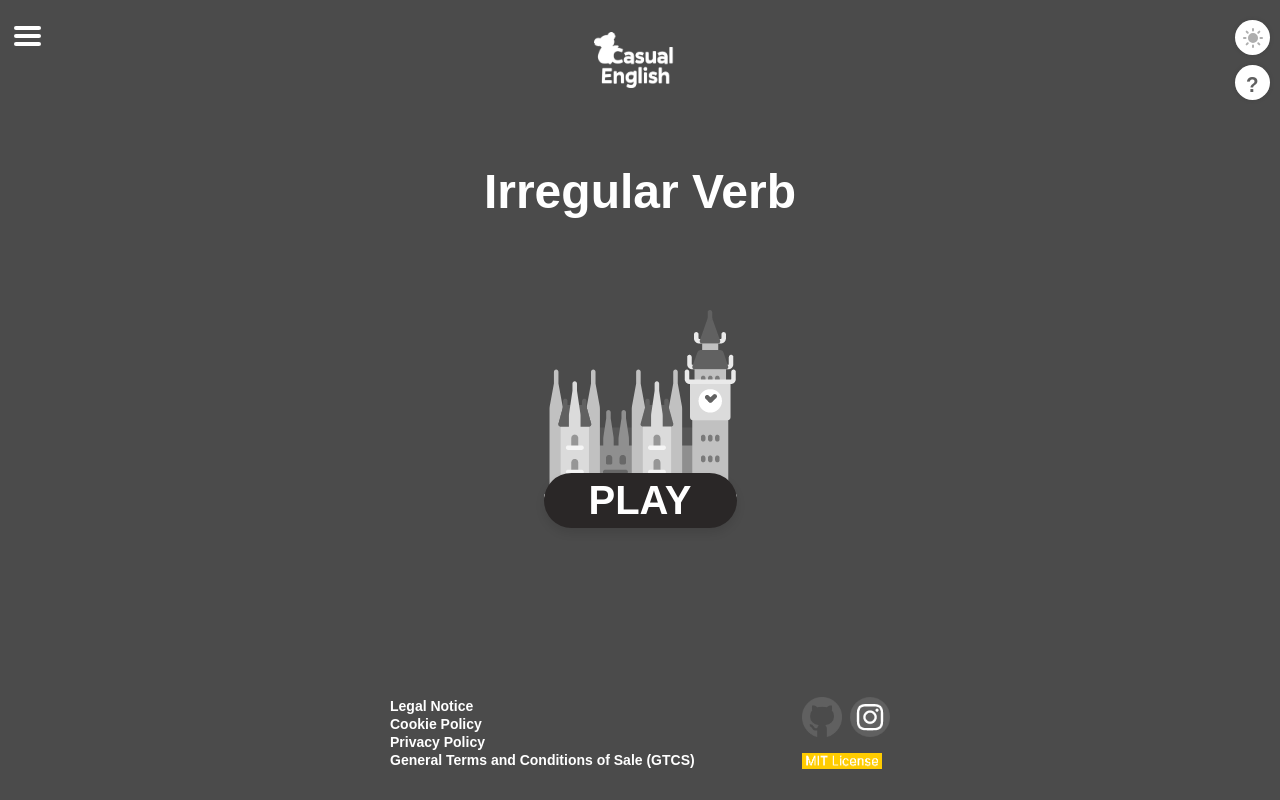
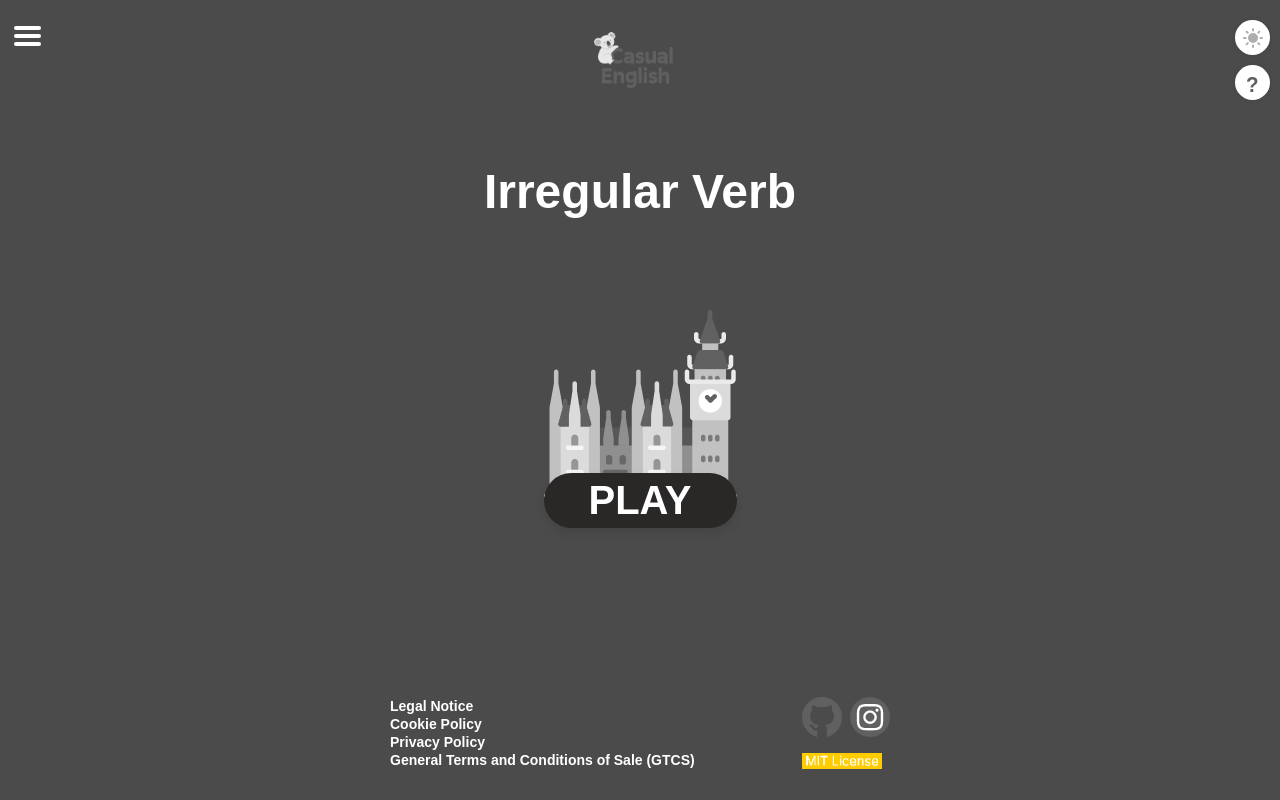
Before and after one commit to ChristopheCode/casualenglish, a plain HTML site: page index.html in a window 1280 px wide. Both pictures are taken after a click on the button 1252 px from the left and 37 px from the top of the page. Drawn offline with Linux system fonts and the light colour scheme.

Commit message:
Update style.css
logo dark brightness de 5 à 1

```diff
--- a/style.css
+++ b/style.css
@@ -39,7 +39,7 @@ body {
 }
 
 .logo.dark {
-    filter: grayscale() brightness(5);
+    filter: grayscale() brightness(1);
 }
 
 .home h2 {
```
